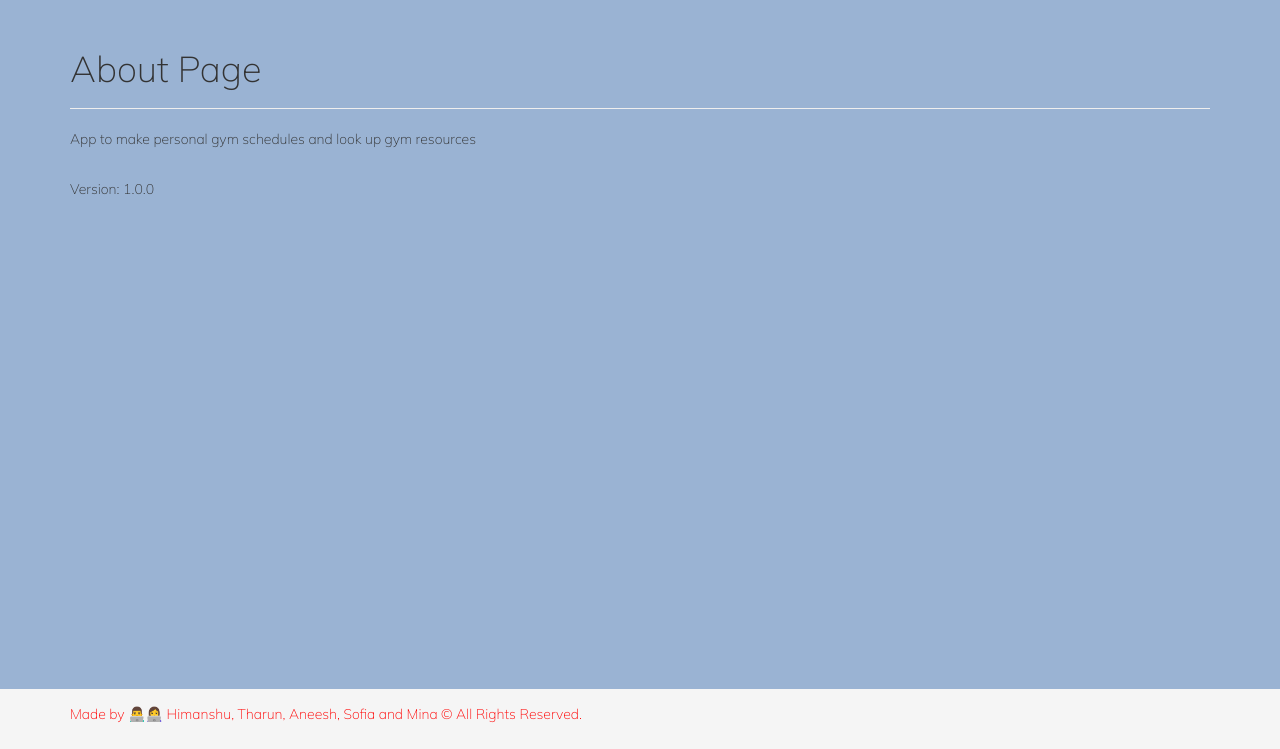
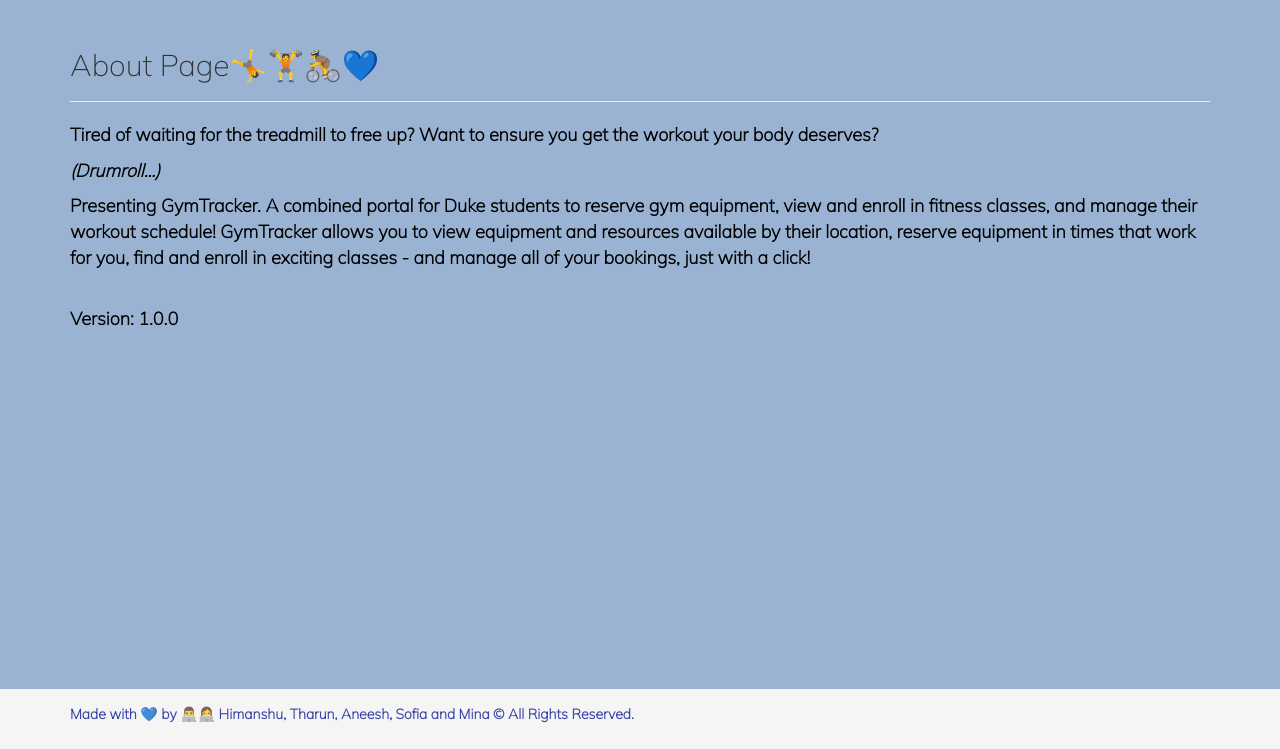
Before and after one commit to TharunRaj7/316-Gym-Tracker, a Flask app: page /about in a window 1280 px wide. Shown: the part 51-800 px from the top of the page. Run offline with Flask 2, Linux system fonts and the light colour scheme; some libraries are stand-ins or nearby versions.

Commit message:
edited random stuff on frontend

```diff
--- a/templates/layouts/main.html
+++ b/templates/layouts/main.html
@@ -95,8 +95,8 @@
   </div>
 
   <div id="footer" style="display:flex;">
-    <div class="container" style="color: red;margin:auto;">
-      <p>Made by 👨‍💻👩‍💻 Himanshu, Tharun, Aneesh, Sofia and Mina &copy; All Rights Reserved.</p>
+    <div class="container" style="color: rgba(15, 28, 150, 0.815);margin:auto;">
+      <p><b>Made with 💙 by 👨‍💻👩‍💻 Himanshu, Tharun, Aneesh, Sofia and Mina &copy; All Rights Reserved.</b></p>
       {% block footer %}{% endblock %}
     </div>
   </div>
--- a/templates/pages/placeholder.about.html
+++ b/templates/pages/placeholder.about.html
@@ -2,12 +2,19 @@
 content %}
 
 <div class="page-header">
-  <h1>About Page</h1>
+  <h2>About Page🤸🏋️🚴💙</h2>
 </div>
 <Fragment>
-  <p>App to make personal gym schedules and look up gym resources</p>
-  <br />
+  <div style="font-size: 18px; color:black; font-weight: bold;">
+  <p>Tired of waiting for the treadmill to free up? Want to ensure you get the workout your body deserves?</p>
+  <p><i>(Drumroll...)</i></p>
+  <p>Presenting GymTracker. A combined portal for Duke students to reserve gym equipment, view and enroll in fitness classes,
+    and manage their workout schedule! GymTracker allows you to view equipment and resources available by their location, reserve equipment in times
+    that work for you, find and enroll in exciting classes - and manage all of your bookings, just with a click!
+  </p>
+  <br/>
   <p>Version: 1.0.0</p>
+</div>
 </Fragment>
 
 {% endblock %}
```
Also changed, not shown: templates/pages/placeholder.home.html (+6 -2 lines).
